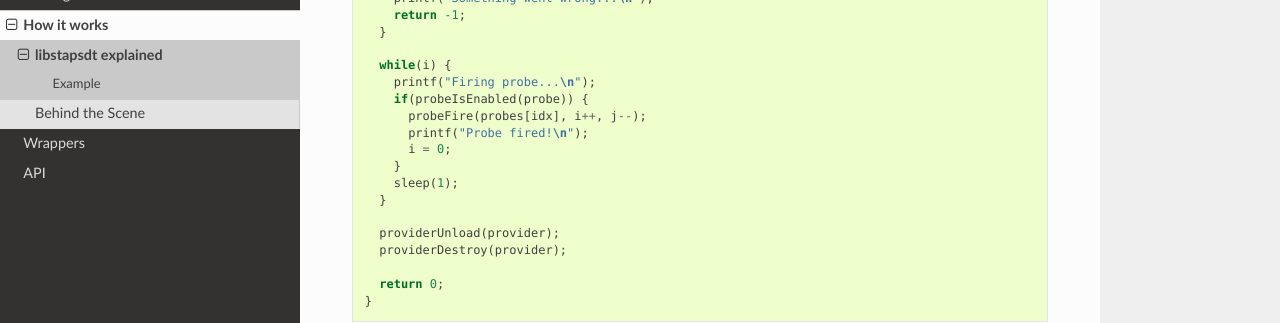
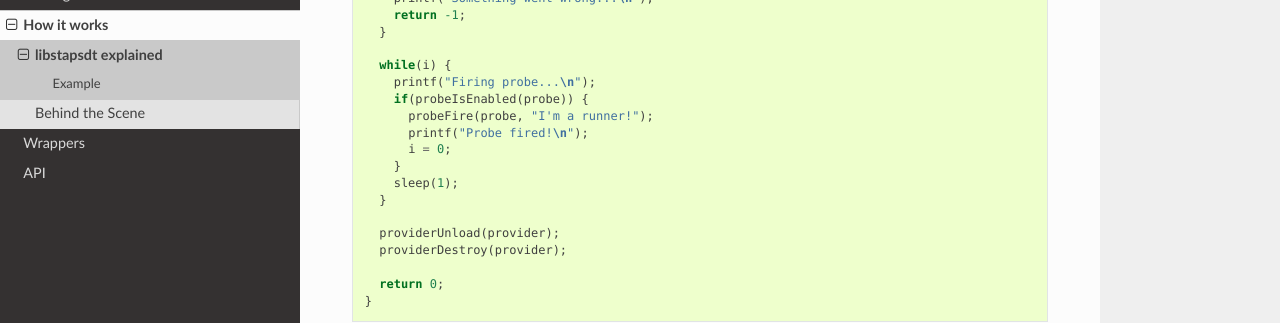
Before and after one commit to linux-usdt/libstapsdt, a Sphinx documentation site: the page built from docs/how-it-works/how-to-use.rst, in a window 1280 px wide and 900 px high, scrolled down 1305 px. Shown: the part 151-474 px from the top of the window. Built offline with Sphinx 7.4.7 and the Read the Docs theme 2.0.0, drawn with Linux system fonts in a browser that asks for light colours.

```diff
--- a/docs/how-it-works/how-to-use.rst
+++ b/docs/how-it-works/how-to-use.rst
@@ -46,7 +46,7 @@
     while(i) {
       printf("Firing probe...\n");
       if(probeIsEnabled(probe)) {
-        probeFire(probes[idx], i++, j--);
+        probeFire(probe, "I'm a runner!");
         printf("Probe fired!\n");
         i = 0;
       }
```
